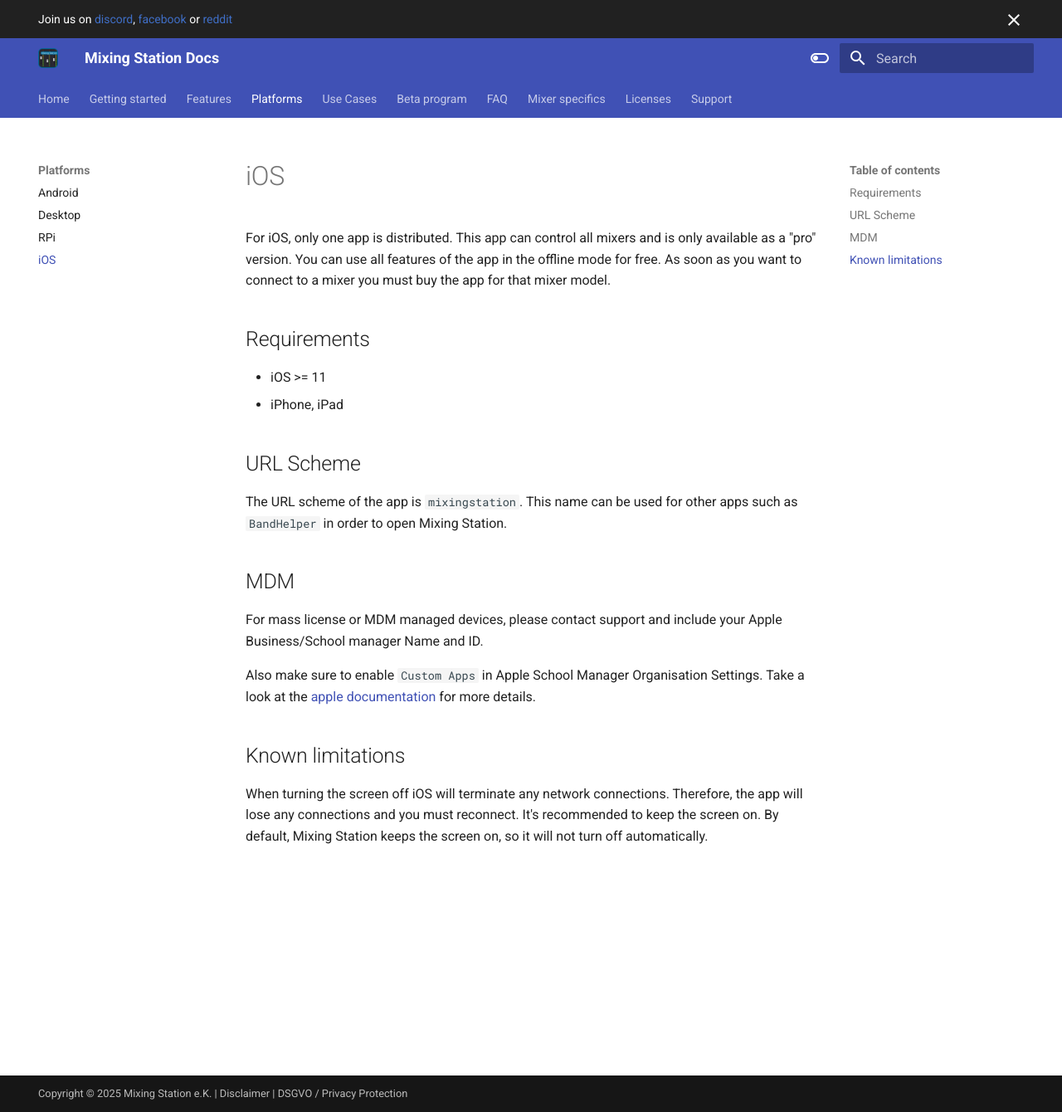
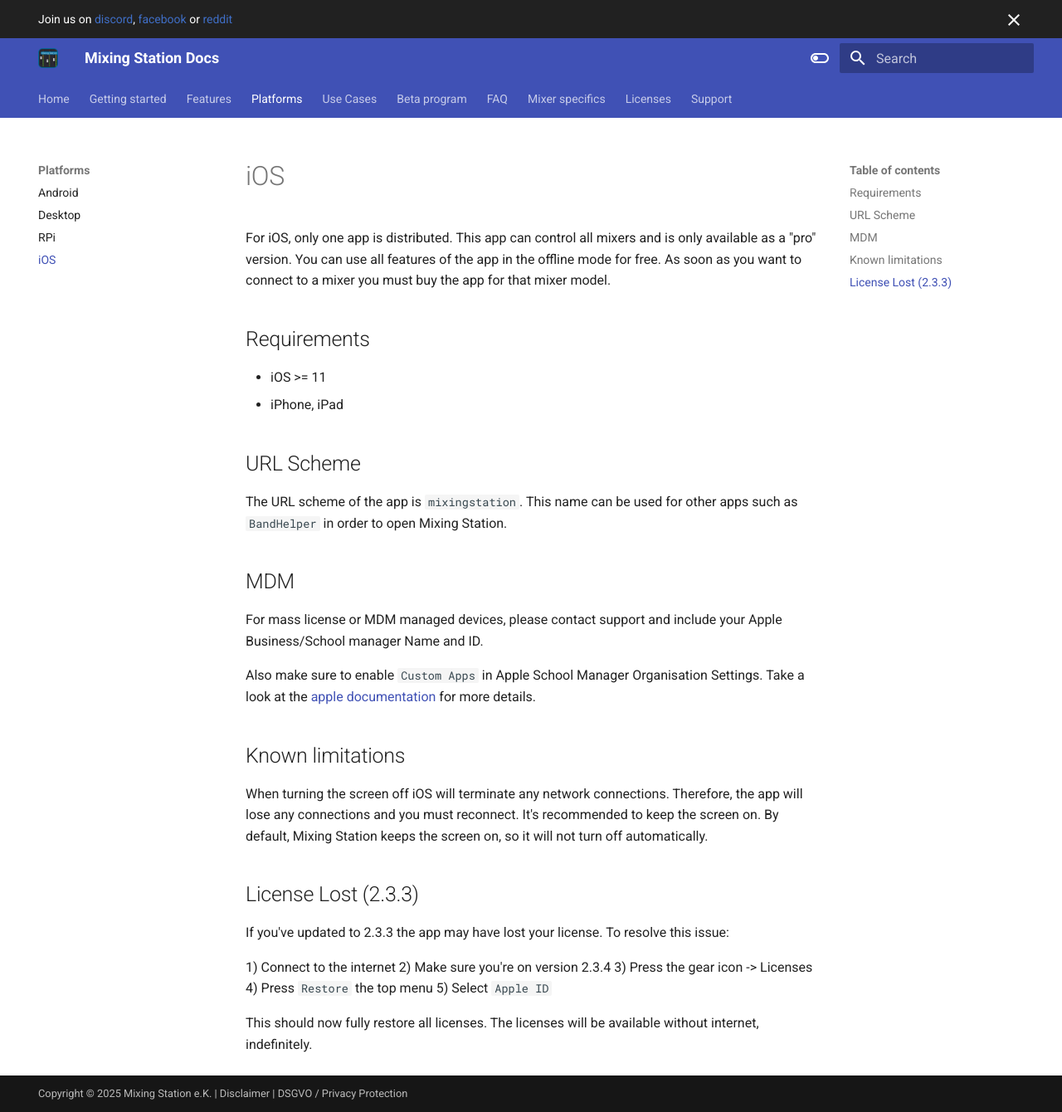
Before and after one commit to davidgiga1993/mixing-station-docs, an MkDocs documentation site: the page built from docs/platforms/ios.md, in a window 1280 px wide and 1340 px high. Shown: the whole window at 83% size. Built offline with MkDocs 1.6.1 and Material for MkDocs 9.7.7, drawn with Linux system fonts in a browser that asks for light colours.

Commit message:
docs: ios license

```diff
--- a/docs/platforms/ios.md
+++ b/docs/platforms/ios.md
@@ -28,3 +28,16 @@
 you must reconnect.
 It's recommended to keep the screen on. By default, Mixing Station keeps the screen on, so it will not turn off
 automatically.
+
+
+## License Lost (2.3.3)
+
+If you've updated to 2.3.3 the app may have lost your license. To resolve this issue:
+
+1) Connect to the internet
+2) Make sure you're on version 2.3.4
+3) Press the gear icon -> Licenses
+4) Press `Restore` the top menu
+5) Select `Apple ID`
+
+This should now fully restore all licenses. The licenses will be available without internet, indefinitely.
```
Also changed, not shown: docs/use-cases/apis.md (+13 -0 lines).
